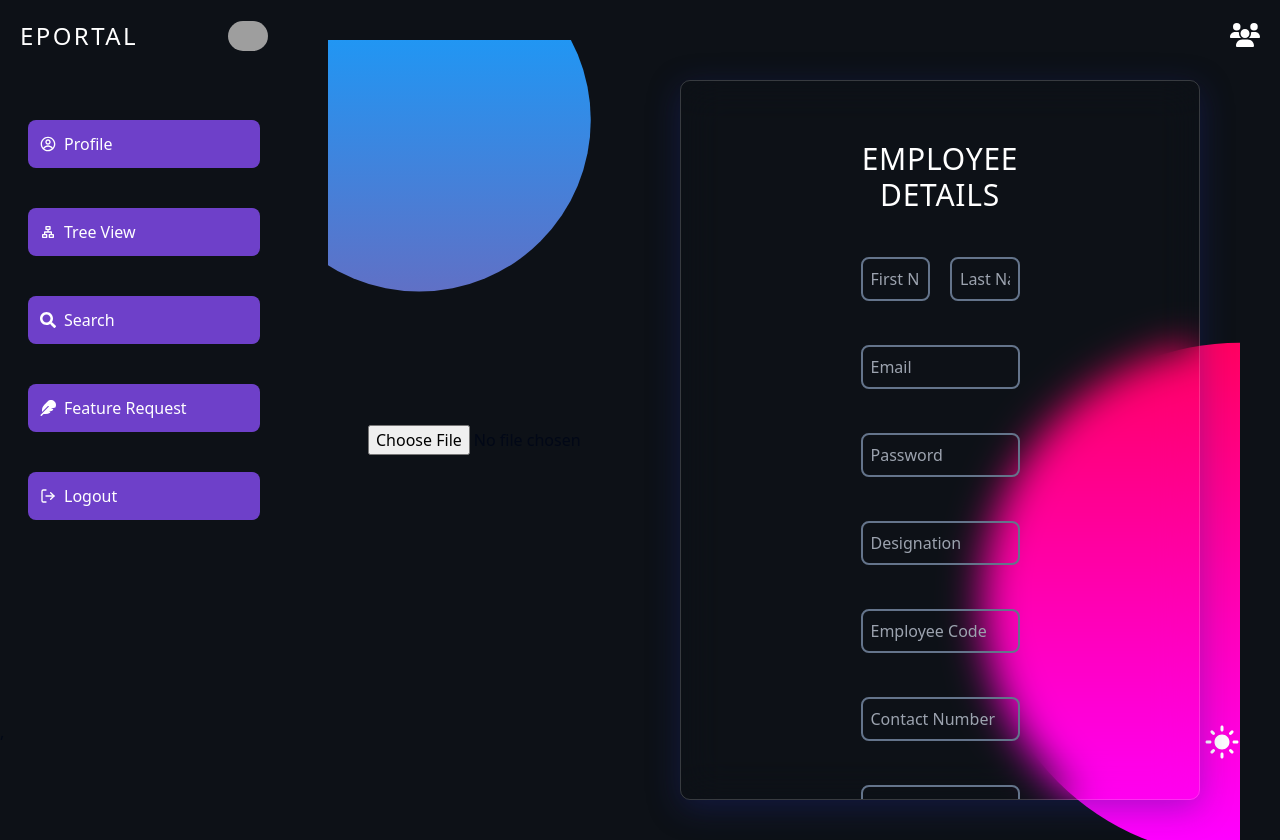
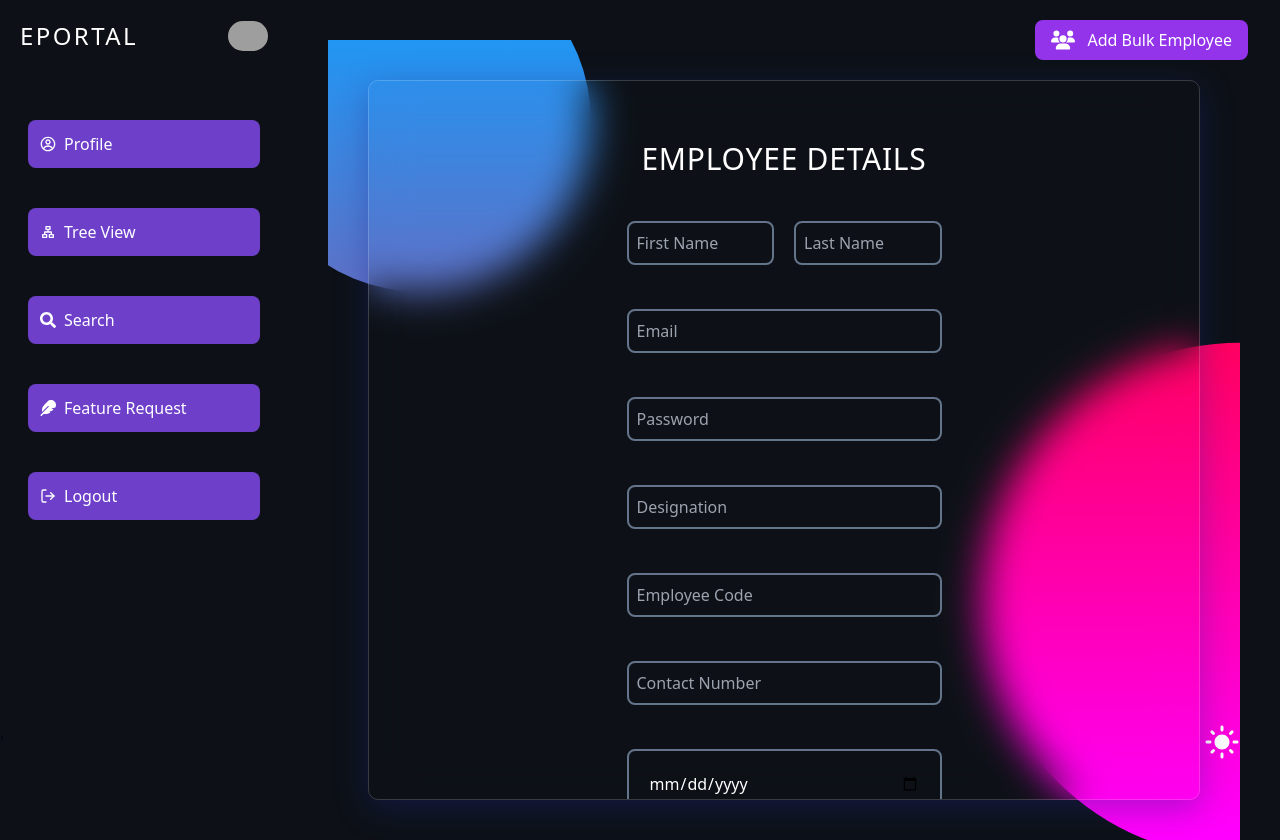
Before and after one commit to Mh-Alim/Employee-portal-frontend, a React (Vite) app: page /user/add-employee in a window 1280 px wide. Built offline with nearby package versions, Linux system fonts and the light colour scheme; grey boxes are pictures that could not be loaded.

Commit message:
bulk file upload done

```diff
--- a/src/pages/AddEmployee.tsx
+++ b/src/pages/AddEmployee.tsx
@@ -1,7 +1,7 @@
 import React, { useRef, useState } from "react";
 import { addEmployeeApi } from "../api/AddEmployee";
 import { MdCloudUpload } from "react-icons/md";
-import { ToastCallError } from "@/ReactToast";
+import { ToastCallError, ToastCallSuccess } from "@/ReactToast";
 import { FaUsers } from "react-icons/fa6";
 
 const AddEmployee = () => {
@@ -19,6 +19,7 @@ const AddEmployee = () => {
   const managerEmailRef = useRef<HTMLInputElement | null>(null);
 
   const enterRef = useRef<HTMLButtonElement | null>(null);
+  const bulk_emp_ref = useRef<HTMLButtonElement | null>(null);
 
   const handleFileChange = async (
     event: React.ChangeEvent<HTMLInputElement>
@@ -85,8 +86,18 @@ const AddEmployee = () => {
     }
   };
   const handleFileUpload = async (event: any) => {
+    try {
       const file = event.target.files[0];
       // console.log("This is file ",file);
+      if (!file) {
+        ToastCallError("File is not selected");
+        return;
+      }
+
+      if (bulk_emp_ref.current) {
+        bulk_emp_ref.current.disabled = true;
+        bulk_emp_ref.current.innerText = "Uploading..";
+      }
       const formData = new FormData();
       formData.append("file", file);
       var fileData: any;
@@ -116,18 +127,41 @@ const AddEmployee = () => {
         calling();
       };
       reader.readAsText(file);
+      if (bulk_emp_ref.current) {
+        bulk_emp_ref.current.disabled = false;
+        bulk_emp_ref.current.innerText = "Add Bulk Employee";
+      }
+      ToastCallSuccess("Employees uploaded successfully");
+    } catch (err) {
+      if (bulk_emp_ref.current) {
+        bulk_emp_ref.current.disabled = false;
+        bulk_emp_ref.current.innerText = "Add Bulk Employee";
+      }
+      ToastCallError("Upload Failed");
+    }
   };
   return (
     <div className=" m-10  sm:p-10  flex justify-center items-center relative bg-circule-after bg-circule-before no-scrollbar    ">
       {/* <div className=" bg-circule m-10 p-10 sm:p-5 flex justify-center items-center "> */}
       {/*  */}
-      <label htmlFor="bulk-upload">
-        <FaUsers
+      <label
+        className=" flex gap-3 items-center cursor-pointer fixed top-5 right-8 z-[100] w-fit px-4 py-2 bg-purple-600 rounded-lg  "
+        htmlFor="bulk-upload"
+      >
+        <span>
+          <FaUsers className="  text-white text-2xl " />
+        </span>
+        <button ref={bulk_emp_ref} className=" text-white ">
+          Add Bulk Employee
+        </button>
+      </label>
+      <input
+        type="file"
+        accept=".json"
         onChange={handleFileUpload}
-          className=" cursor-pointer fixed top-5 right-5 z-50 text-white text-3xl "
+        className=" hidden "
+        id="bulk-upload"
       />
-      </label>
-      <input type="file" accept=".json" id="bulk-upload" />
       <div className=" h-[90vh] overflow-y-scroll w-full   gap-7 p-2 sm:p-5  flex flex-col  justify-center items-center rounded-lg bg-glassmorphism  relative z-50  ">
         <form
           onSubmit={submitHandler}
```
Lines whose indentation alone changed are shown as unchanged.
